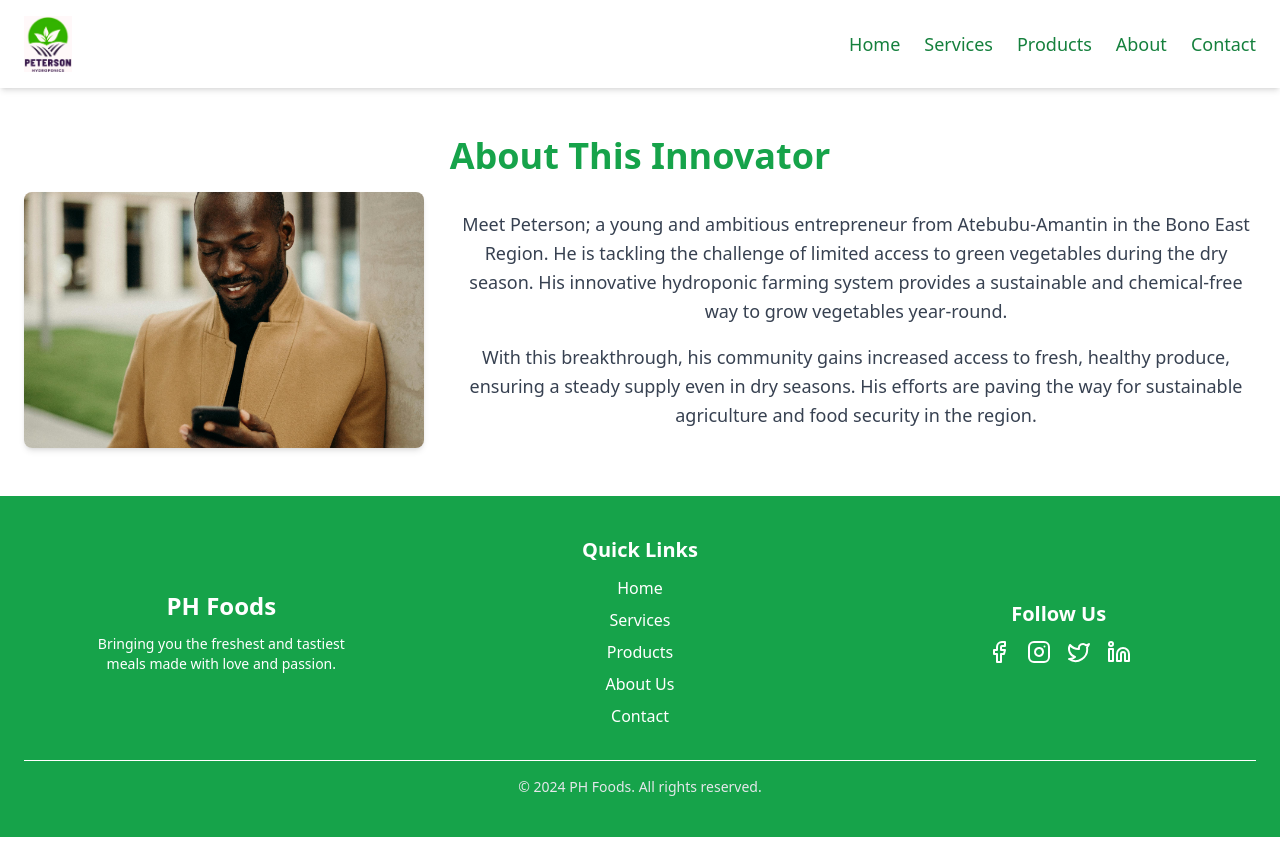
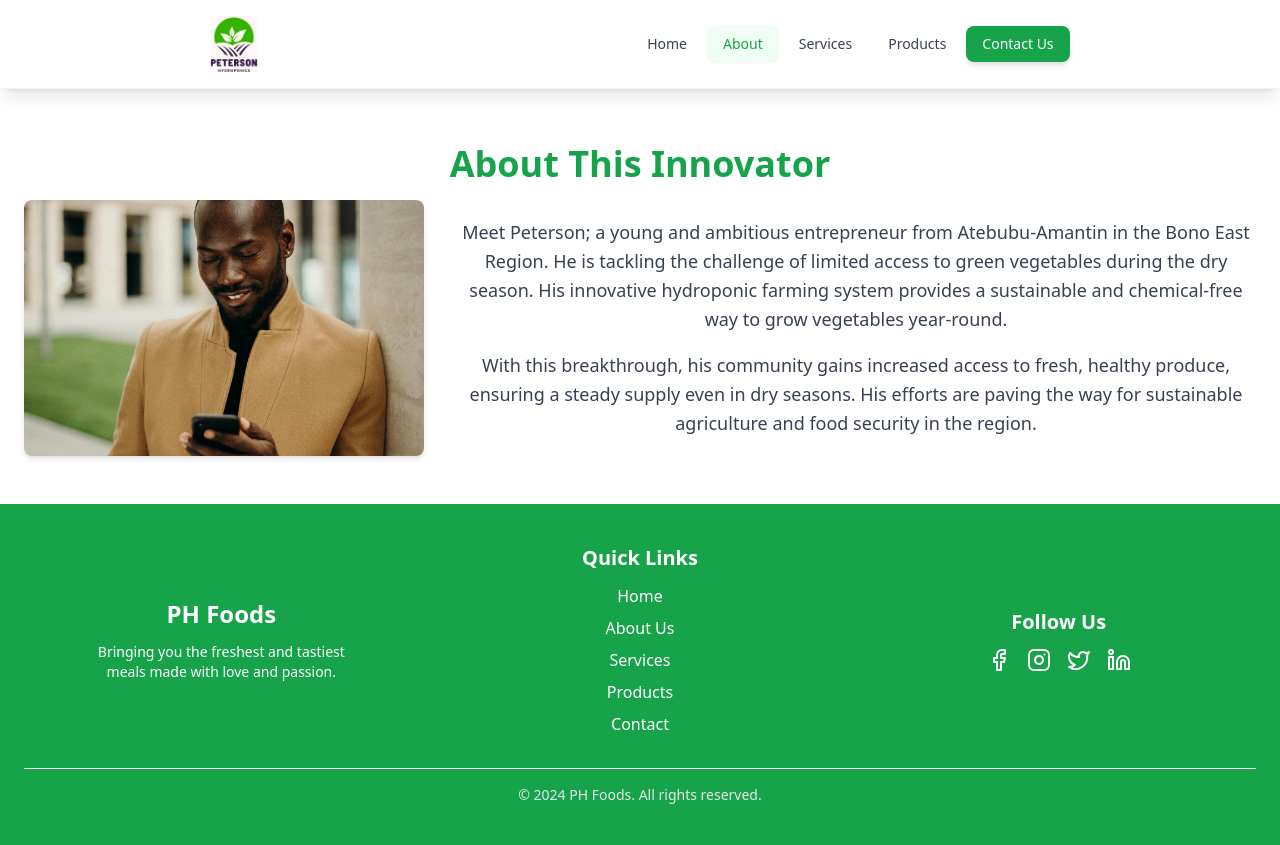
Before and after one commit to GROW-YAI/peterson-hydroponics, a React (Vite) app: page /about-us in a window 1280 px wide. Built offline with nearby package versions, Linux system fonts and the light colour scheme.

Commit message:
full-screen background image slideshow(4 images),dynamic text that changes with each slide,auto-advance every 5 seconds

```diff
--- a/src/components/Button.jsx
+++ b/src/components/Button.jsx
@@ -2,7 +2,7 @@
 import { Link } from 'react-router-dom';
 
 const Button = ({ text, url, variant = 'primary', className = '' }) => {
-  const baseStyles = "px-6 py-3 rounded-full font-semibold transition-all duration-300 transform hover:scale-105 focus:outline-none focus:ring-2 focus:ring-offset-2";
+  const baseStyles = "px-6 py-3 rounded-lg font-semibold transition-all duration-300 transform hover:scale-105 focus:outline-none focus:ring-2 focus:ring-offset-2";
 
   const variants = {
     primary: "bg-green-600 text-white hover:bg-green-700 focus:ring-green-500 shadow-lg hover:shadow-xl",
--- a/src/components/footer.jsx
+++ b/src/components/footer.jsx
@@ -19,11 +19,11 @@
           <div className="flex flex-col items-center">
             <h3 className="text-xl font-semibold">Quick Links</h3>
             <ul className="mt-3 space-y-2">
-              <li><NavLink to="/" className="hover:underline">Home</NavLink></li>
-              <li><NavLink to="/collection" className="hover:underline">Services</NavLink></li>
-              <li><NavLink to="/more-products" className="hover:underline">Products</NavLink></li>
-              <li><NavLink to="/about-us" className="hover:underline">About Us</NavLink></li>
-              <li><NavLink to="/contact-us" className="hover:underline">Contact</NavLink></li>
+              <li><NavLink to="/" className="hover:underline transition-colors">Home</NavLink></li>
+              <li><NavLink to="/about-us" className="hover:underline transition-colors">About Us</NavLink></li>
+              <li><NavLink to="/collection" className="hover:underline transition-colors">Services</NavLink></li>
+              <li><NavLink to="/more-products" className="hover:underline transition-colors">Products</NavLink></li>
+              <li><NavLink to="/contact-us" className="hover:underline transition-colors">Contact</NavLink></li>
             </ul>
           </div>
 
--- a/src/components/navbar.jsx
+++ b/src/components/navbar.jsx
@@ -7,37 +7,166 @@
   const [isOpen, setIsOpen] = useState(false);
 
   return (
-    <nav className="bg-white shadow-md sticky top-0 z-50 w-full overflow-x-hidden">
-      <div className="container mx-auto px-4 sm:px-6 py-4 flex justify-between items-center max-w-full">
+    <nav className="bg-white/95 backdrop-blur-md shadow-lg border-b border-gray-100 fixed top-0 left-0 right-0 z-50 w-full overflow-x-hidden">
+      <div className="container mx-auto px-4 sm:px-6 py-4 flex items-center justify-around max-w-full">
         {/* Logo */}
-        <NavLink to="/" className="flex items-center space-x-2">
-          <img src={logo} alt="Logo" className="h-14" />
-          {/* Adjust height and width as needed */}
+        <NavLink to="/" className="flex items-center group">
+          <img src={logo} alt="Peterson Hydroponics" className="h-14 transition-transform duration-300 group-hover:scale-105" />
         </NavLink>
 
-        {/* Desktop Nav */}
-        <div className="hidden md:flex space-x-6 text-lg">
-          <NavLink to="/" className="text-green-700 hover:text-green-300">Home</NavLink>
-          <NavLink to="/collection" className="text-green-700 hover:text-green-300">Services</NavLink>
-          <NavLink to="/more-products" className="text-green-700 hover:text-green-300">Products</NavLink>
-          <NavLink to="/about-us" className="text-green-700 hover:text-green-300">About</NavLink>
-          <NavLink to="/contact-us" className="text-green-700 hover:text-green-300">Contact</NavLink>
+        {/* Desktop Nav - Professional Design */}
+        <div className="hidden md:flex items-center space-x-1">
+          <NavLink
+            to="/"
+            className={({ isActive }) =>
+              `relative px-4 py-2 text-sm font-medium rounded-lg transition-all duration-300 ${
+                isActive
+                  ? 'text-green-600 bg-green-50 shadow-sm'
+                  : 'text-gray-700 hover:text-green-600 hover:bg-green-50'
+              }`
+            }
+          >
+            Home
+            <span className="absolute inset-x-0 bottom-0 h-0.5 bg-green-600 transform scale-x-0 transition-transform duration-300 group-hover:scale-x-100"></span>
+          </NavLink>
+
+          <NavLink
+            to="/about-us"
+            className={({ isActive }) =>
+              `relative px-4 py-2 text-sm font-medium rounded-lg transition-all duration-300 ${
+                isActive
+                  ? 'text-green-600 bg-green-50 shadow-sm'
+                  : 'text-gray-700 hover:text-green-600 hover:bg-green-50'
+              }`
+            }
+          >
+            About
+          </NavLink>
+
+          <NavLink
+            to="/collection"
+            className={({ isActive }) =>
+              `relative px-4 py-2 text-sm font-medium rounded-lg transition-all duration-300 ${
+                isActive
+                  ? 'text-green-600 bg-green-50 shadow-sm'
+                  : 'text-gray-700 hover:text-green-600 hover:bg-green-50'
+              }`
+            }
+          >
+            Services
+          </NavLink>
+
+          <NavLink
+            to="/more-products"
+            className={({ isActive }) =>
+              `relative px-4 py-2 text-sm font-medium rounded-lg transition-all duration-300 ${
+                isActive
+                  ? 'text-green-600 bg-green-50 shadow-sm'
+                  : 'text-gray-700 hover:text-green-600 hover:bg-green-50'
+              }`
+            }
+          >
+            Products
+          </NavLink>
+
+          <NavLink
+            to="/contact-us"
+            className={({ isActive }) =>
+              `relative px-4 py-2 text-sm font-medium rounded-lg transition-all duration-300 ${
+                isActive
+                  ? 'bg-green-600 text-white shadow-md'
+                  : 'bg-green-600 text-white hover:bg-green-700 shadow-md hover:shadow-lg'
+              }`
+            }
+          >
+            Contact Us
+          </NavLink>
         </div>
 
-        {/* Mobile Menu Button */}
-        <button className="md:hidden text-gray-700" onClick={() => setIsOpen(!isOpen)}>
-          {isOpen ? <X size={28} /> : <Menu size={28} />}
+        {/* Mobile Menu Button - Enhanced */}
+        <button
+          className="md:hidden p-2 rounded-lg text-gray-600 hover:text-green-600 hover:bg-green-50 transition-all duration-300 focus:outline-none focus:ring-2 focus:ring-green-500 focus:ring-offset-2"
+          onClick={() => setIsOpen(!isOpen)}
+          aria-label="Toggle navigation menu"
+        >
+          {isOpen ? <X size={24} /> : <Menu size={24} />}
         </button>
       </div>
 
-      {/* Mobile Nav */}
+      {/* Mobile Nav - Professional Design */}
       {isOpen && (
-        <div className="md:hidden bg-white border-t border-gray-200">
-          <NavLink to="/" className="block px-6 py-3 text-gray-700 hover:bg-gray-100" onClick={() => setIsOpen(false)}>Home</NavLink>
-          <NavLink to="/collection" className="block px-6 py-3 text-gray-700 hover:bg-gray-100" onClick={() => setIsOpen(false)}>Services</NavLink>
-          <NavLink to="/more-products" className="block px-6 py-3 text-gray-700 hover:bg-gray-100" onClick={() => setIsOpen(false)}>Products</NavLink>
-          <NavLink to="/about-us" className="block px-6 py-3 text-gray-700 hover:bg-gray-100" onClick={() => setIsOpen(false)}>About</NavLink>
-          <NavLink to="/contact-us" className="block px-6 py-3 text-gray-700 hover:bg-gray-100" onClick={() => setIsOpen(false)}>Contact</NavLink>
+        <div className="md:hidden bg-white/95 backdrop-blur-md border-t border-gray-100 shadow-lg">
+          <div className="px-4 py-2 space-y-1">
+            <NavLink
+              to="/"
+              className={({ isActive }) =>
+                `block px-4 py-3 text-sm font-medium rounded-lg transition-all duration-300 ${
+                  isActive
+                    ? 'text-green-600 bg-green-50 border-l-4 border-green-600'
+                    : 'text-gray-700 hover:text-green-600 hover:bg-green-50 hover:border-l-4 hover:border-green-300'
+                }`
+              }
+              onClick={() => setIsOpen(false)}
+            >
+              🏠 Home
+            </NavLink>
+
+            <NavLink
+              to="/about-us"
+              className={({ isActive }) =>
+                `block px-4 py-3 text-sm font-medium rounded-lg transition-all duration-300 ${
+                  isActive
+                    ? 'text-green-600 bg-green-50 border-l-4 border-green-600'
+                    : 'text-gray-700 hover:text-green-600 hover:bg-green-50 hover:border-l-4 hover:border-green-300'
+                }`
+              }
+              onClick={() => setIsOpen(false)}
+            >
+              ℹ️ About
+            </NavLink>
+
+            <NavLink
+              to="/collection"
+              className={({ isActive }) =>
+                `block px-4 py-3 text-sm font-medium rounded-lg transition-all duration-300 ${
+                  isActive
+                    ? 'text-green-600 bg-green-50 border-l-4 border-green-600'
+                    : 'text-gray-700 hover:text-green-600 hover:bg-green-50 hover:border-l-4 hover:border-green-300'
+                }`
+              }
+              onClick={() => setIsOpen(false)}
+            >
+              ⚙️ Services
+            </NavLink>
+
+            <NavLink
+              to="/more-products"
+              className={({ isActive }) =>
+                `block px-4 py-3 text-sm font-medium rounded-lg transition-all duration-300 ${
+                  isActive
+                    ? 'text-green-600 bg-green-50 border-l-4 border-green-600'
+                    : 'text-gray-700 hover:text-green-600 hover:bg-green-50 hover:border-l-4 hover:border-green-300'
+                }`
+              }
+              onClick={() => setIsOpen(false)}
+            >
+              📦 Products
+            </NavLink>
+
+            <NavLink
+              to="/contact-us"
+              className={({ isActive }) =>
+                `block px-4 py-3 text-sm font-medium rounded-lg transition-all duration-300 ${
+                  isActive
+                    ? 'bg-green-600 text-white shadow-md'
+                    : 'bg-green-600 text-white hover:bg-green-700 shadow-md'
+                }`
+              }
+              onClick={() => setIsOpen(false)}
+            >
+              📞 Contact Us
+            </NavLink>
+          </div>
         </div>
       )}
     </nav>
--- a/src/layouts/rootLayout.jsx
+++ b/src/layouts/rootLayout.jsx
@@ -6,7 +6,10 @@
   return (
     <div className="overflow-x-hidden w-full">
       <Navbar/>
-      <Outlet/>
+      {/* Add padding-top to account for fixed navbar height */}
+      <div className="pt-24">
+        <Outlet/>
+      </div>
       <Footer/>
     </div>
   )
```
Also changed, not shown: src/pages/landing/components/hero.jsx (+33 -27 lines), src/utils/imageOptimization.js (+21 -5 lines).
